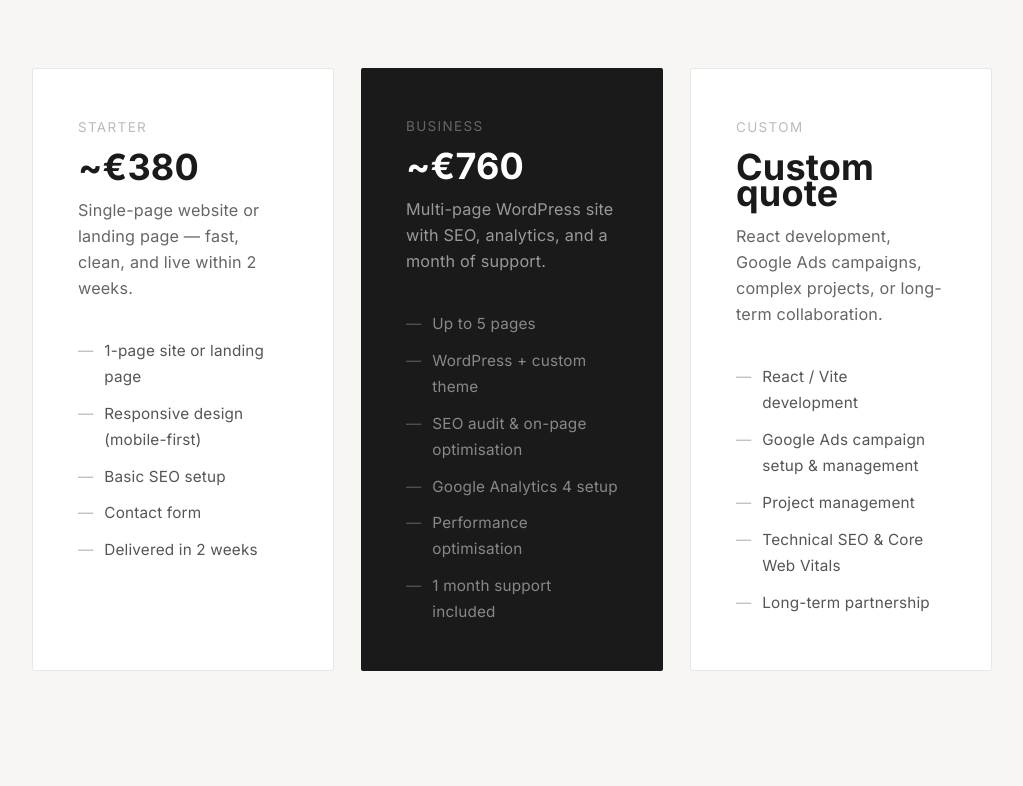
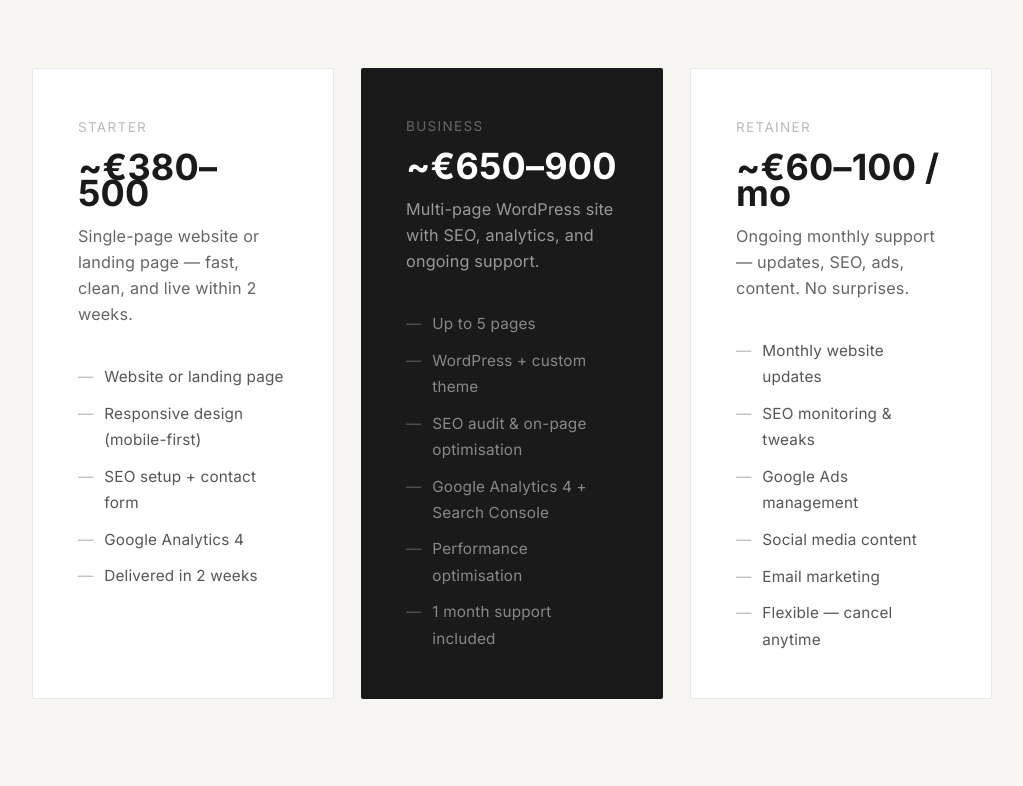
Before and after one commit to rickcircle/richard-kormendi-site, a React (Vite) app: page /hire in a window 1280 px wide. Shown: the part 914-1700 px from the top of the page, without its empty margins (128-1151 px from the left). Built offline with nearby package versions, Linux system fonts and the light colour scheme.

Commit message:
feat: Press section, TikTok+Upwork footer, retainer package, SEO meta update

```diff
--- a/index.html
+++ b/index.html
@@ -6,14 +6,14 @@
     <meta name="viewport" content="width=device-width, initial-scale=1.0" />
 
     <title>Richard Körmendi – Singer-songwriter | Tenor | Web developer</title>
-    <meta name="description" content="Richard Körmendi – Hungarian singer-songwriter, classically trained tenor, and freelance web developer. Music, live shows, and digital services." />
-    <meta name="keywords" content="Richard Körmendi, singer-songwriter, tenor, Cold Urban Sighs, web developer, SEO, WordPress, freelance, Hungary" />
+    <meta name="description" content="Richard Körmendi – Hungarian singer-songwriter and classically trained tenor based in Esztergom. Alternative rock project Cold Urban Sighs. Freelance web developer: WordPress, SEO, Google Ads." />
+    <meta name="keywords" content="Richard Körmendi, Cold Urban Sighs, singer-songwriter, tenor, Esztergom, Hungary, freelance web developer, WordPress, SEO, Google Ads" />
     <meta name="author" content="Richard Körmendi" />
 
     <!-- Open Graph -->
     <meta property="og:type" content="website" />
     <meta property="og:title" content="Richard Körmendi – Singer-songwriter | Tenor | Web developer" />
-    <meta property="og:description" content="Hungarian singer-songwriter, classically trained tenor, and freelance web developer. Music, live shows, and digital services." />
+    <meta property="og:description" content="Hungarian singer-songwriter and classically trained tenor based in Esztergom. Alternative rock — Cold Urban Sighs. Freelance web developer." />
     <meta property="og:image" content="/og-image.svg" />
     <meta property="og:url" content="https://richardkormendi.com" />
     <meta property="og:locale" content="en_US" />
--- a/src/components/Footer.jsx
+++ b/src/components/Footer.jsx
@@ -1,7 +1,9 @@
 const socials = [
-  { label: "YouTube", href: "https://www.youtube.com/@richardkormendi6379" },
+  { label: "Spotify",   href: "https://open.spotify.com/artist/5UW4cZ0M83TG2nJWYvkVkp" },
+  { label: "YouTube",   href: "https://www.youtube.com/@richardkormendi6379" },
   { label: "Instagram", href: "https://www.instagram.com/rickormendi/" },
-  { label: "Spotify", href: "https://open.spotify.com/artist/5UW4cZ0M83TG2nJWYvkVkp" },
+  { label: "TikTok",    href: "https://www.tiktok.com/@rick.cormendi" },
+  { label: "Upwork",    href: "https://www.upwork.com/freelancers/~01ec8ead6740efa3dc?viewMode=1" },
 ];
 
 export default function Footer() {
--- /dev/null
+++ b/src/components/Press.jsx
@@ -0,0 +1,92 @@
+import { motion } from "framer-motion";
+import { fadeUp, staggerContainer, staggerItem } from "../utils/animations";
+import { useLang } from "../context/LanguageContext";
+import { t } from "../i18n/translations";
+
+const pressItems = [
+  {
+    type:    { en: "Feature",  hu: "Cikk" },
+    outlet:  "MusicAlive.net",
+    desc:    { en: "Featured artist — Cold Urban Sighs", hu: "Kiemelt előadó — Cold Urban Sighs" },
+    href:    "https://musicalive.net/richard-kormendi-cold-urban-sighs/",
+  },
+  {
+    type:    { en: "Radio",    hu: "Rádió" },
+    outlet:  "Tony Michaelides Show",
+    desc:    { en: "Radio play — international broadcast", hu: "Rádiós sugárzás — nemzetközi adásban" },
+    href:    null,
+  },
+  {
+    type:    { en: "Playlist", hu: "Playlist" },
+    outlet:  "Nosso Som",
+    desc:    { en: "Playlist feature — 40.9k followers", hu: "Playlist szereplés — 40,9 ezer követő" },
+    href:    "https://nossosom77.wixsite.com/nossosom/post/enthralling-mergulha-na-obsessão-com-intensidade-e-transforma-tensão-em-linguagem-sonora",
+  },
+];
+
+export default function Press() {
+  const { lang } = useLang();
+  const tx = t[lang].press;
+
+  return (
+    <section id="press" style={{ padding: "7rem 2rem", background: "#fff" }}>
+      <div style={{ maxWidth: "720px", margin: "0 auto" }}>
+        <motion.div variants={fadeUp} initial="hidden" whileInView="visible" viewport={{ once: true, amount: 0.05 }}
+          style={{ marginBottom: "3rem" }}>
+          <p style={{ fontSize: "0.8rem", letterSpacing: "0.15em", color: "#999", textTransform: "uppercase", marginBottom: "1.5rem" }}>
+            {tx.label}
+          </p>
+          <h2 style={{ fontSize: "clamp(1.8rem, 4vw, 2.8rem)", fontWeight: 600, lineHeight: 1.2 }}>
+            {tx.heading}
+          </h2>
+        </motion.div>
+
+        <motion.div variants={staggerContainer} initial="hidden" whileInView="visible" viewport={{ once: true, amount: 0.05 }}
+          style={{ display: "flex", flexDirection: "column" }}>
+          {pressItems.map((item, i) => (
+            <motion.div key={i} variants={staggerItem}
+              style={{
+                display: "grid",
+                gridTemplateColumns: "80px 1fr auto",
+                alignItems: "center",
+                gap: "1.5rem",
+                padding: "1.5rem 0",
+                borderBottom: i < pressItems.length - 1 ? "1px solid #f0f0f0" : "none",
+              }}>
+              <span style={{
+                fontSize: "0.7rem", letterSpacing: "0.12em", color: "#ccc",
+                textTransform: "uppercase", fontWeight: 500,
+              }}>
+                {item.type[lang]}
+              </span>
+              <div>
+                <p style={{ margin: 0, fontWeight: 500, fontSize: "0.95rem", color: "#1a1a1a" }}>
+                  {item.outlet}
+                </p>
+                <p style={{ margin: "0.2rem 0 0", fontSize: "0.82rem", color: "#aaa" }}>
+                  {item.desc[lang]}
+                </p>
+              </div>
+              {item.href ? (
+                <a href={item.href} target="_blank" rel="noreferrer"
+                  style={{
+                    fontSize: "0.78rem", letterSpacing: "0.08em", color: "#bbb",
+                    textDecoration: "none", whiteSpace: "nowrap",
+                    transition: "color 0.2s",
+                  }}
+                  onMouseOver={e => e.currentTarget.style.color = "#1a1a1a"}
+                  onMouseOut={e => e.currentTarget.style.color = "#bbb"}>
+                  {lang === "hu" ? "Megtekintés →" : "Read →"}
+                </a>
+              ) : (
+                <span style={{ fontSize: "0.78rem", color: "#ddd", whiteSpace: "nowrap" }}>
+                  {lang === "hu" ? "Archívum" : "Archive"}
+                </span>
+              )}
+            </motion.div>
+          ))}
+        </motion.div>
+      </div>
+    </section>
+  );
+}
--- a/src/i18n/translations.js
+++ b/src/i18n/translations.js
@@ -59,24 +59,28 @@ export const t = {
       packages: [
         {
           name: "Starter",
-          price: "~€380",
+          price: "~€380–500",
           desc: "Single-page website or landing page. Fast, clean, mobile-friendly.",
-          items: ["1-page site or landing page", "Responsive design", "Basic SEO setup", "Delivered in 2 weeks"],
+          items: ["Website or landing page", "Responsive design", "SEO setup + contact form", "Delivered in 2 weeks"],
         },
         {
           name: "Business",
-          price: "~€760",
+          price: "~€650–900",
           desc: "Multi-page WordPress site with SEO and analytics.",
-          items: ["Up to 5 pages", "WordPress + custom theme", "SEO audit & optimization", "Google Analytics setup", "1 month support"],
+          items: ["Up to 5 pages", "WordPress + custom theme", "SEO audit & optimization", "Google Analytics 4 setup", "1 month support"],
           highlight: true,
         },
         {
-          name: "Custom",
-          price: "Custom quote",
-          desc: "Complex projects, React development, campaign sites, unique requirements.",
-          items: ["React / Vite development", "Google Ads campaign setup", "Project management", "Long-term collaboration"],
+          name: "Retainer",
+          price: "~€60–100 / mo",
+          desc: "Monthly support — updates, SEO, ads, content. No surprises.",
+          items: ["Monthly updates", "SEO monitoring", "Google Ads management", "Social media content", "Cancel anytime"],
         },
       ],
+    },
+    press: {
+      label: "Press",
+      heading: "As heard.",
     },
     newsletter: {
       label: "Stay in the loop",
@@ -154,24 +158,28 @@ export const t = {
       packages: [
         {
           name: "Starter",
-          price: "150 000 Ft",
+          price: "150 000 – 200 000 Ft",
           desc: "Egyoldalas weboldal vagy landing page. Gyors, tiszta, mobilbarát.",
-          items: ["1 oldalas site vagy landing page", "Reszponzív dizájn", "Alapszintű SEO beállítás", "Átadás 2 héten belül"],
+          items: ["Weboldal vagy landing page", "Reszponzív dizájn", "SEO beállítás + kapcsolati űrlap", "Átadás 2 héten belül"],
         },
         {
           name: "Business",
-          price: "300 000 Ft",
-          desc: "Többoldalas WordPress site keresőoptimalizálással és analitikával.",
-          items: ["Több aloldal (5-ig)", "WordPress + egyedi téma", "SEO audit és optimalizálás", "Google Analytics 4 beállítás", "1 hónap support"],
+          price: "250 000 – 350 000 Ft",
+          desc: "Többoldalas WordPress weboldal keresőoptimalizálással és analitikával.",
+          items: ["Több aloldal (legfeljebb 5)", "WordPress + egyedi arculat", "SEO audit és optimalizálás", "Google Analytics 4 + Search Console", "1 hónap utókövetés"],
           highlight: true,
         },
         {
-          name: "Custom",
-          price: "Egyedi árajánlat",
-          desc: "Összetettebb projekt, React-alapú fejlesztés, kampányoldalak, egyedi igények.",
-          items: ["React / Vite fejlesztés", "Google Ads kampány beállítás és kezelés", "Projektmenedzsment", "Hosszú távú együttműködés"],
+          name: "Retainer",
+          price: "25 000 – 40 000 Ft / hó",
+          desc: "Havi karbantartás — frissítések, SEO, hirdetések, tartalom. Semmi meglepetés.",
+          items: ["Havi frissítések", "SEO monitorozás", "Google Ads kezelés", "Közösségimédia-tartalom", "Bármikor felmondható"],
         },
       ],
+    },
+    press: {
+      label: "Sajtó",
+      heading: "Ahol hallottál rólam.",
     },
     newsletter: {
       label: "Értesítő",
--- a/src/pages/Hire.jsx
+++ b/src/pages/Hire.jsx
@@ -13,37 +13,37 @@ const HIRE_FORM_URL = "https://formspree.io/f/mwvzvzrn";
 const packages = [
   {
     name: "Starter",
-    price: "~€380",
-    priceHu: "~150 000 Ft",
+    price: "~€380–500",
+    priceHu: "150 000 – 200 000 Ft",
     desc: "Single-page website or landing page — fast, clean, and live within 2 weeks.",
     descHu: "Egyoldalas weboldal vagy landing page — gyors, tiszta, 2 héten belül éles.",
     items: [
-      "1-page site or landing page",
+      "Website or landing page",
       "Responsive design (mobile-first)",
-      "Basic SEO setup",
-      "Contact form",
+      "SEO setup + contact form",
+      "Google Analytics 4",
       "Delivered in 2 weeks",
     ],
     itemsHu: [
-      "Egyoldalas site vagy landing page",
+      "Weboldal vagy landing page",
       "Reszponzív dizájn (mobilra optimalizálva)",
-      "Alapszintű SEO beállítás",
-      "Kapcsolati űrlap",
+      "SEO beállítás + kapcsolati űrlap",
+      "Google Analytics 4",
       "Átadás 2 héten belül",
     ],
   },
   {
     name: "Business",
-    price: "~€760",
-    priceHu: "~300 000 Ft",
-    desc: "Multi-page WordPress site with SEO, analytics, and a month of support.",
-    descHu: "Többoldalas WordPress weboldal keresőoptimalizálással, analitikával és 1 hónap utókövetéssel.",
+    price: "~€650–900",
+    priceHu: "250 000 – 350 000 Ft",
+    desc: "Multi-page WordPress site with SEO, analytics, and ongoing support.",
+    descHu: "Többoldalas WordPress weboldal keresőoptimalizálással, analitikával és utókövetéssel.",
     highlight: true,
     items: [
       "Up to 5 pages",
       "WordPress + custom theme",
       "SEO audit & on-page optimisation",
-      "Google Analytics 4 setup",
+      "Google Analytics 4 + Search Console",
       "Performance optimisation",
       "1 month support included",
     ],
@@ -51,30 +51,32 @@ const packages = [
       "Több aloldal (legfeljebb 5)",
       "WordPress + egyedi arculat",
       "SEO audit és on-page optimalizálás",
-      "Google Analytics 4 beállítás",
+      "Google Analytics 4 + Search Console",
       "Oldalbetöltési sebesség optimalizálás",
       "1 hónap ingyenes utókövetés",
     ],
   },
   {
-    name: "Custom",
-    price: "Custom quote",
-    priceHu: "Egyedi árajánlat",
-    desc: "React development, Google Ads campaigns, complex projects, or long-term collaboration.",
-    descHu: "React-alapú fejlesztés, Google Ads kampányok, összetettebb projektek vagy hosszú távú együttműködés.",
+    name: "Retainer",
+    price: "~€60–100 / mo",
+    priceHu: "25 000 – 40 000 Ft / hó",
+    desc: "Ongoing monthly support — updates, SEO, ads, content. No surprises.",
+    descHu: "Havi keret folyamatos karbantartásra — frissítések, SEO, hirdetések, tartalom. Semmi meglepetés.",
     items: [
-      "React / Vite development",
-      "Google Ads campaign setup & management",
-      "Project management",
-      "Technical SEO & Core Web Vitals",
-      "Long-term partnership",
+      "Monthly website updates",
+      "SEO monitoring & tweaks",
+      "Google Ads management",
+      "Social media content",
+      "Email marketing",
+      "Flexible — cancel anytime",
     ],
     itemsHu: [
-      "React / Vite fejlesztés",
-      "Google Ads kampány beállítás és kezelés",
-      "Projektmenedzsment",
-      "Technikai SEO és Core Web Vitals",
-      "Hosszú távú együttműködés",
+      "Havi weboldal frissítések",
+      "SEO monitorozás és finomhangolás",
+      "Google Ads kezelés",
+      "Közösségimédia-tartalom",
+      "Email marketing",
+      "Rugalmas — bármikor felmondható",
     ],
   },
 ];
--- a/src/pages/Home.jsx
+++ b/src/pages/Home.jsx
@@ -2,6 +2,7 @@ import Navbar from "../components/Navbar";
 import Hero from "../components/Hero";
 import About from "../components/About";
 import Music from "../components/Music";
+import Press from "../components/Press";
 import Shows from "../components/Shows";
 import Newsletter from "../components/Newsletter";
 import Photos from "../components/Photos";
@@ -16,6 +17,7 @@ export default function Home() {
       <Hero />
       <About />
       <Music />
+      <Press />
       <Shows />
       <Newsletter />
       <Photos />
```
